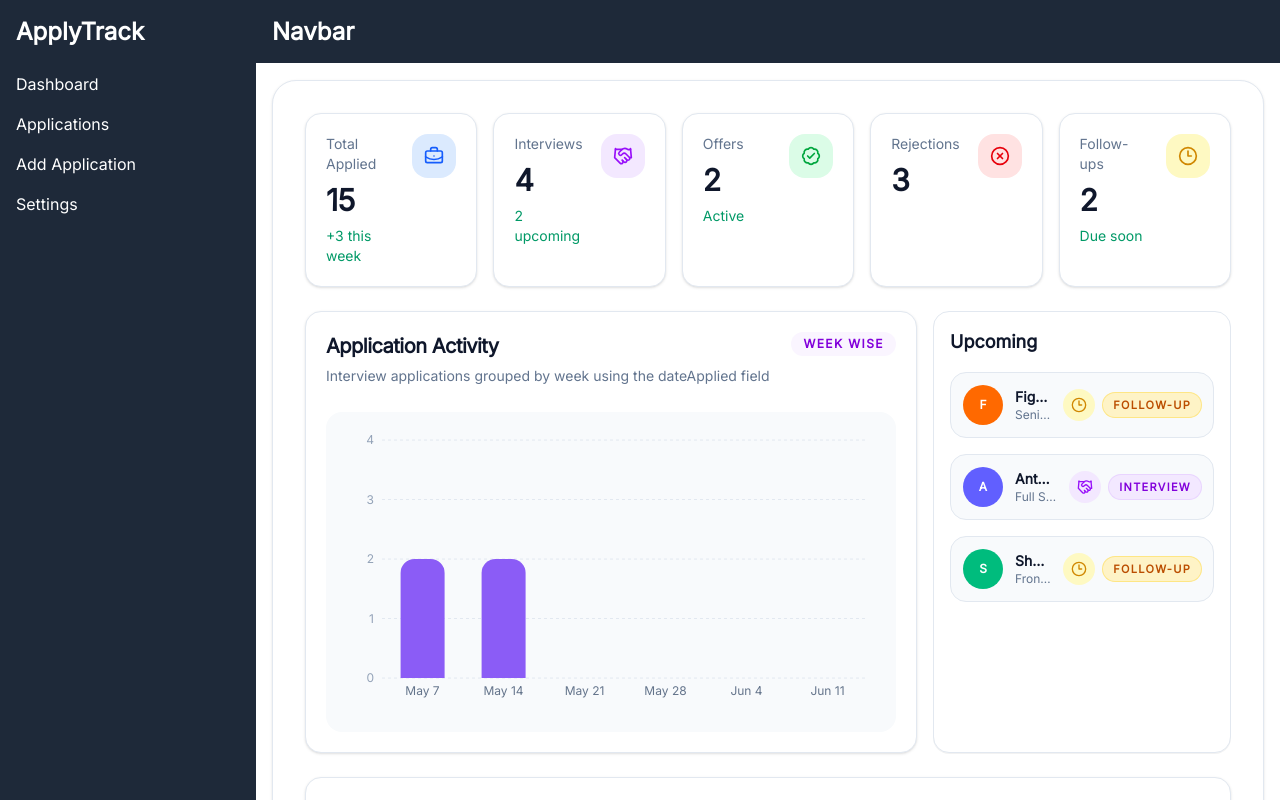
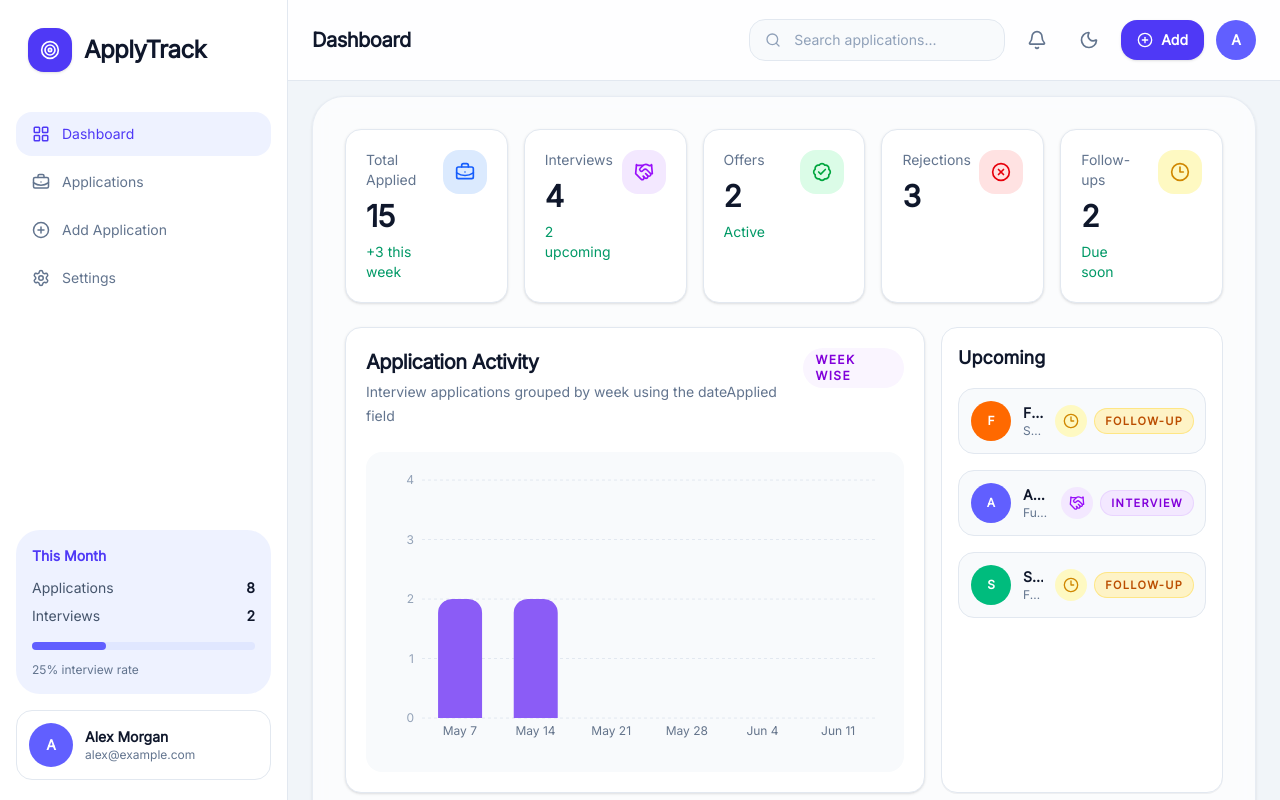
Before and after one commit to Subhamgtm15/applytrack, a React (Vite) app: page / in a window 1280 px wide. Shown: the top 800 px of the page. Built offline with nearby package versions, Linux system fonts and the light colour scheme.

Commit message:
made the website responsive

```diff
--- a/src/layouts/MainLayout.tsx
+++ b/src/layouts/MainLayout.tsx
@@ -1,21 +1,37 @@
+import { useState } from 'react'
 import { Outlet } from 'react-router-dom'
 import Navbar from './Navbar'
 import Sidebar from './Sidebar'
 
 export function MainLayout() {
+    const [isSidebarOpen, setIsSidebarOpen] = useState(false)
+
     return (
-        <div className="flex min-h-scree text-slate-900">
+        <div className="min-h-screen bg-slate-100 text-slate-900">
 
-            <aside className="fixed left-0 top-0 h-screen w-64 border-r border-slate-200 bg-gray-800 text-white hidden lg:block">
+            <aside className="fixed left-0 top-0 hidden h-screen w-72 border-r border-slate-200 bg-white lg:block">
                 <Sidebar />
             </aside>
 
-            <div className="ml-64 flex min-h-screen flex-1 flex-col">
+            {isSidebarOpen ? (
+                <>
+                    <button
+                        className="fixed inset-0 z-40 bg-slate-900/30 lg:hidden"
+                        onClick={() => setIsSidebarOpen(false)}
+                        aria-label="Close sidebar"
+                    />
+                    <aside className="fixed left-0 top-0 z-50 h-screen w-72 border-r border-slate-200 bg-white lg:hidden">
+                        <Sidebar onNavigate={() => setIsSidebarOpen(false)} />
+                    </aside>
+                </>
+            ) : null}
 
-                <Navbar />
+            <div className="lg:ml-72 flex min-h-screen flex-1 flex-col">
 
-                <main className="flex-1 mt-16 md:p-4 ">
-                    <div className="mx-auto w-full  rounded-3xl border border-slate-200 bg-white p-6 shadow-sm md:p-8">
+                <Navbar onOpenSidebar={() => setIsSidebarOpen(true)} />
+
+                <main className="flex-1 px-4 pb-4 pt-24 md:px-6 md:pb-6 md:pt-24">
+                    <div className="mx-auto w-full rounded-4xl border border-slate-200/80 bg-white/70 p-6 shadow-sm backdrop-blur-sm md:p-8">
                         <Outlet />
                     </div>
                 </main>
--- a/src/layouts/Navbar.tsx
+++ b/src/layouts/Navbar.tsx
@@ -1,10 +1,67 @@
-export default function Navbar() {
+import { Bell, Menu, Moon, PlusCircle, Search } from "lucide-react";
+import { Link, useLocation } from "react-router-dom";
+
+type NavbarProps = {
+  onOpenSidebar: () => void;
+};
+
+export default function Navbar({ onOpenSidebar }: NavbarProps) {
+  const location = useLocation();
+  const pageTitle =
+    location.pathname === "/applications"
+      ? "Applications"
+      : location.pathname === "/settings"
+        ? "Settings"
+        : location.pathname === "/addapplication"
+          ? "Add Application"
+          : "Dashboard";
+
   return (
-    <>
-      <nav className="w-full h-16 bg-gray-800 text-white flex items-center justify-between px-4 fixed top-0 left-64 right-0  border-b z-50">
-        <div className="text-2xl font-bold">Navbar</div>
+    <nav className="fixed left-0 right-0 top-0 z-50 border-b border-slate-200 bg-white/90 backdrop-blur lg:left-72">
+      <div className="flex h-20 items-center justify-between px-6">
+        <div className="flex items-center gap-3">
+          <button
+            className="rounded-full p-2.5 text-slate-500 transition hover:bg-slate-100 hover:text-slate-700 lg:hidden"
+            onClick={onOpenSidebar}
+            aria-label="Open sidebar"
+          >
+            <Menu className="h-5 w-5" />
+          </button>
 
-      </nav>
-    </>
+          <p className="text-xl font-semibold tracking-tight text-slate-900">{pageTitle}</p>
+        </div>
+
+        <div className="flex items-center gap-3">
+          <div className="relative hidden w-64 md:block">
+            <Search className="pointer-events-none absolute left-4 top-1/2 h-4 w-4 -translate-y-1/2 text-slate-400" />
+            <input
+              type="text"
+              placeholder="Search applications..."
+              className="w-full rounded-2xl border border-slate-200 bg-slate-50 py-2.5 pl-11 pr-4 text-sm text-slate-700 outline-none transition placeholder:text-slate-400 focus:border-indigo-300"
+            />
+          </div>
+
+          <button className="rounded-full p-2.5 text-slate-500 transition hover:bg-slate-100 hover:text-slate-700" aria-label="Notifications">
+            <Bell className="h-5 w-5" />
+          </button>
+
+          <button className="rounded-full p-2.5 text-slate-500 transition hover:bg-slate-100 hover:text-slate-700" aria-label="Theme">
+            <Moon className="h-5 w-5" />
+          </button>
+
+          <Link
+            to="/addapplication"
+            className="inline-flex items-center gap-2 rounded-2xl bg-indigo-600 px-4 py-2.5 text-sm font-semibold text-white shadow-sm transition hover:bg-indigo-500"
+          >
+            <PlusCircle className="h-4 w-4" />
+            Add
+          </Link>
+
+          <div className="flex h-10 w-10 items-center justify-center rounded-full bg-indigo-500 text-sm font-semibold text-white">
+            A
+          </div>
+        </div>
+      </div>
+    </nav>
   )
 }
--- a/src/layouts/Sidebar.tsx
+++ b/src/layouts/Sidebar.tsx
@@ -1,25 +1,81 @@
-import { Link } from 'react-router-dom';
+import { BriefcaseBusiness, CirclePlus, LayoutGrid, Settings, Target } from "lucide-react";
+import { NavLink } from 'react-router-dom';
 
-export default function Sidebar() {
+type SidebarProps = {
+    onNavigate?: () => void;
+};
+
+export default function Sidebar({ onNavigate }: SidebarProps) {
+    const navItems = [
+        { to: "/", label: "Dashboard", icon: LayoutGrid },
+        { to: "/applications", label: "Applications", icon: BriefcaseBusiness },
+        { to: "/addapplication", label: "Add Application", icon: CirclePlus },
+        { to: "/settings", label: "Settings", icon: Settings },
+    ];
+
     return (
-        <div className="w-64 h-screen bg-gray-800 text-white flex flex-col">
-            <div className="p-4 text-2xl font-bold">ApplyTrack</div>
-            <nav className="flex-1">
-                <ul>
-                    <li className="hover:bg-gray-700">
-                        <Link to="/" className="block px-4 py-2">Dashboard</Link>
-                    </li>
-                    <li className="hover:bg-gray-700">
-                        <Link to="/applications" className="block px-4 py-2">Applications</Link>
-                    </li>
-                    <li className="hover:bg-gray-700">
-                        <Link to="/addapplication" className="block px-4 py-2">Add Application</Link>
-                    </li>
-                    <li className="hover:bg-gray-700">
-                        <Link to="/settings" className="block px-4 py-2">Settings</Link>
-                    </li>
-                </ul>
+        <div className="flex h-screen flex-col px-4 py-5 text-slate-700">
+            <div className="flex items-center gap-3 px-3 py-2">
+                <div className="flex h-11 w-11 items-center justify-center rounded-2xl bg-indigo-600 text-white shadow-sm">
+                    <Target className="h-5 w-5" />
+                </div>
+                <div>
+                    <p className="text-2xl font-semibold tracking-tight text-slate-900">ApplyTrack</p>
+                </div>
+            </div>
+
+            <nav className="mt-8 flex-1 space-y-1">
+                {navItems.map((item) => {
+                    const Icon = item.icon;
+
+                    return (
+                        <NavLink
+                            key={item.to}
+                            to={item.to}
+                            end={item.to === "/"}
+                            onClick={onNavigate}
+                            className={({ isActive }) =>
+                                `flex items-center gap-3 rounded-2xl px-4 py-3 text-sm font-medium transition ${
+                                    isActive
+                                        ? "bg-indigo-50 text-indigo-600"
+                                        : "text-slate-500 hover:bg-slate-50 hover:text-slate-700"
+                                }`
+                            }
+                        >
+                            <Icon className="h-4.5 w-4.5" />
+                            <span>{item.label}</span>
+                        </NavLink>
+                    );
+                })}
             </nav>
+
+            <div className="rounded-3xl bg-indigo-50 p-4">
+                <p className="text-sm font-semibold text-indigo-600">This Month</p>
+                <div className="mt-3 space-y-2 text-sm text-slate-600">
+                    <div className="flex items-center justify-between">
+                        <span>Applications</span>
+                        <span className="font-semibold text-slate-900">8</span>
+                    </div>
+                    <div className="flex items-center justify-between">
+                        <span>Interviews</span>
+                        <span className="font-semibold text-slate-900">2</span>
+                    </div>
+                </div>
+                <div className="mt-4 h-2 rounded-full bg-indigo-100">
+                    <div className="h-2 w-1/3 rounded-full bg-indigo-500" />
+                </div>
+                <p className="mt-3 text-xs text-slate-500">25% interview rate</p>
+            </div>
+
+            <div className="mt-4 flex items-center gap-3 rounded-2xl border border-slate-200 px-3 py-3">
+                <div className="flex h-11 w-11 items-center justify-center rounded-full bg-indigo-500 text-sm font-semibold text-white">
+                    A
+                </div>
+                <div>
+                    <p className="text-sm font-semibold text-slate-900">Alex Morgan</p>
+                    <p className="text-xs text-slate-500">alex@example.com</p>
+                </div>
+            </div>
         </div>
     )
 }
```
